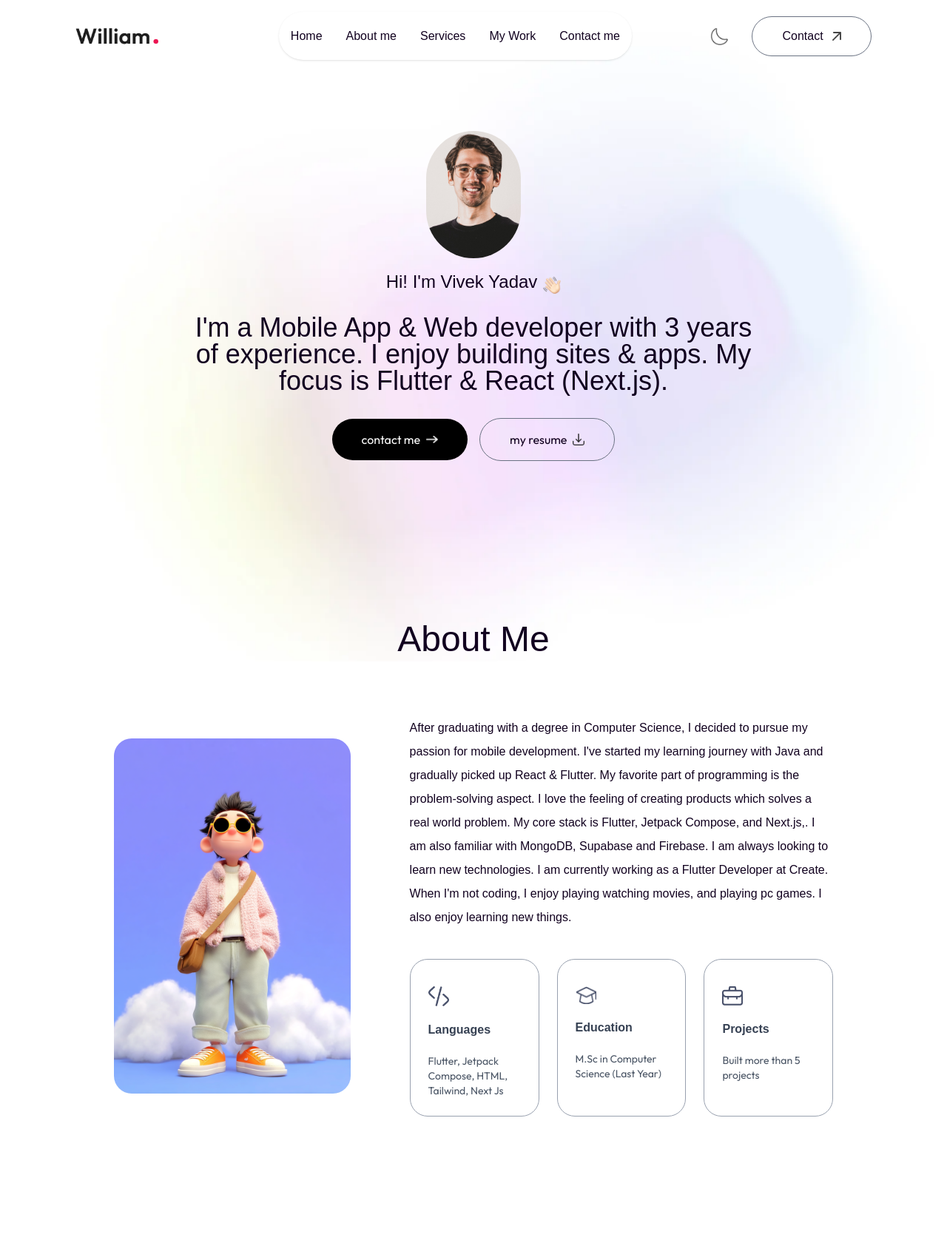
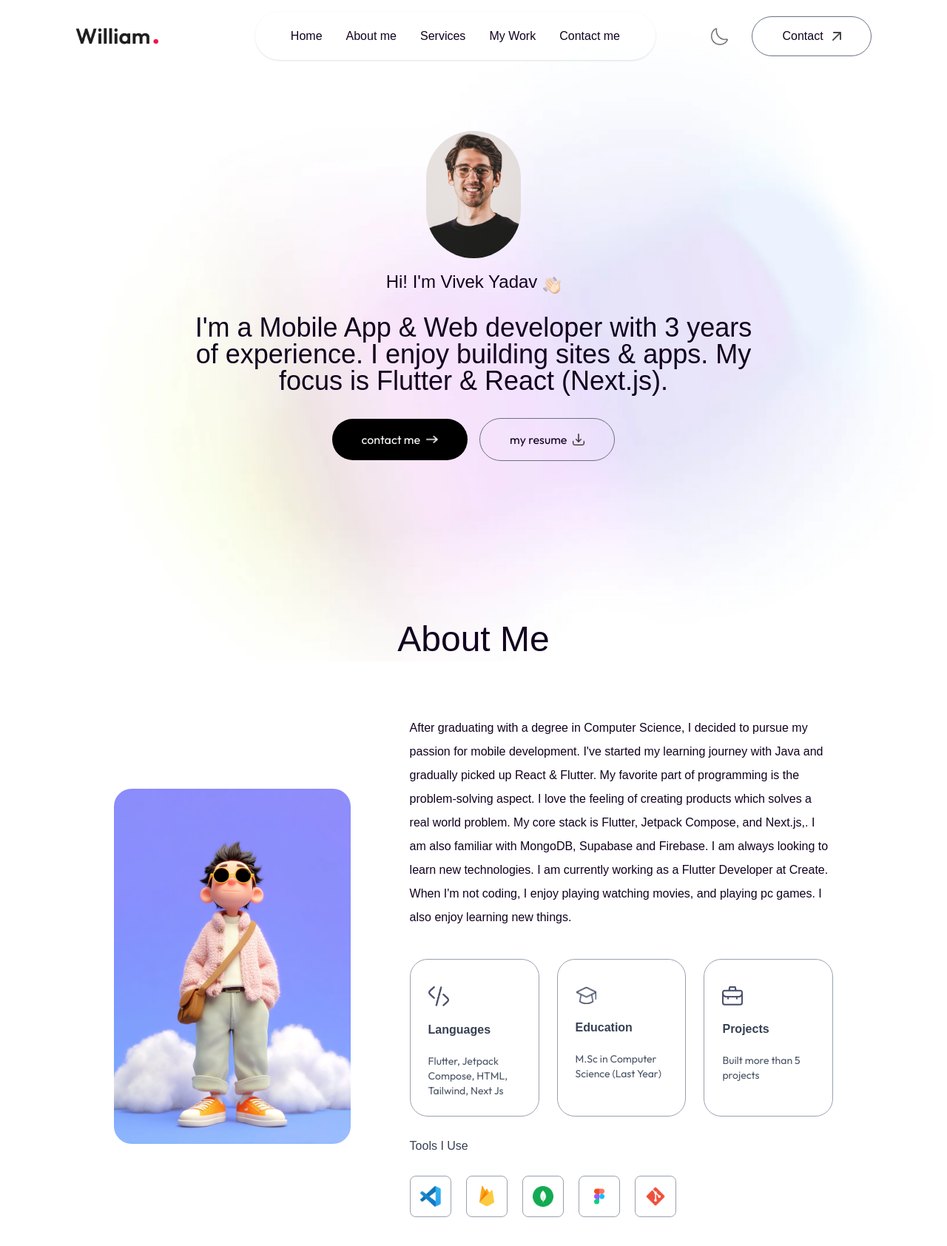
Before and after one commit to VivekYadavDeveloper/Portfolio, a Next.js app: page / in a window 1280 px wide. Shown: the top 1684 px of the page at 74% size. Before the commit the page ends 1629 px from the top, so only its background shows below. Built offline with nearby package versions, Linux system fonts and the light colour scheme; a web font is replaced by a local one.

Commit message:
About Section Complete And Some Changes In Navbar file

```diff
--- a/components/About.jsx
+++ b/components/About.jsx
@@ -1,4 +1,4 @@
-import { assets, infoList } from '@/assets/assets'
+import { assets, infoList, toolsData } from '@/assets/assets'
 import Image from 'next/image'
 import React from 'react'
 
@@ -30,6 +30,19 @@
                             </li>
                         ))}
                     </ul>
+                    <h4 className='my-6 text-gray-700 font-ovo'>Tools I Use</h4>
+                    <ul className='flex items-center gap-3 sm:gap-5'>
+                        {toolsData.map((tools, index) => (
+                            <li className=' flex items-center justify-center sm:w-14 aspect-square border border-gray-400 rounded-lg cursor-pointer hover:bg-light-hover hover:-translate-y-1 duration-500 hover:shadow-purple-lg' key={index}>
+
+                                <Image src={tools} alt='tools' className='w-5 sm:w-7' />
+                                {/* <h3 className='my-4 font-semibold text-gray-700'>{title}</h3> */}
+                                {/* <p className='text-gray-600 text-sm'>{description}</p> */}
+
+                            </li>
+                        ))}
+
+                    </ul>
                 </div>
             </div>
         </div>
--- a/components/Navbar.jsx
+++ b/components/Navbar.jsx
@@ -1,10 +1,10 @@
 'use client'
-import React, { useRef } from 'react'
+import React, { useEffect, useRef, useState } from 'react'
 import Image from 'next/image'
 import { assets } from '@/assets/assets'
 
 const Navbar = () => {
-
+    const [isScroll, setIsScroll] = useState(false)
     const sideMenuRef = useRef();
     const openMenu = () => {
         sideMenuRef.current.style.transform = 'translateX(-16rem)';
@@ -15,6 +15,15 @@
 
     }
 
+    useEffect(() => {
+        window.addEventListener('scroll', () => {
+            if (scrollY > 50) {
+                setIsScroll(true);
+            } else {
+                setIsScroll(false);
+            }
+        })
+    }, [])
 
     return (
         <>
@@ -22,12 +31,12 @@
                 <Image src={assets.header_bg_color} alt='' className='w-full' />
 
             </div>
-            <nav className='w-full fixed px-5 lg:px-8 xl:px-[8%] py-4 flex items-center justify-between z-50'>
+            <nav className={`w-full fixed px-5 lg:px-8 xl:px-[8%] py-4 flex items-center justify-between z-50 ${isScroll ? "bg-white/50 backdrop-blur-lg shadow-sm" : " "}`}>
                 <a href="#top">
                     <Image src={assets.logo} className='w-28 cursor-pointer mr-14' alt='logo' />
                 </a>
                 {/* Tabbar Menus */}
-                <ul className='hidden md:flex items-center gap-6 lg:gap-8 rounded-full px-4 py-4 bg-white shadow-sm bg-opacity-50'>
+                <ul className={`hidden md:flex items-center gap-6 lg:gap-8 rounded-full px-12 py-4 ${isScroll ? "" : "bg-white/50 shadow-sm"} `}>
                     <li><a className='font-ovo' href="#top">Home</a></li>
                     <li><a className='font-ovo' href="#about">About me</a></li>
                     <li><a className='font-ovo' href="#services">Services</a></li>
```
